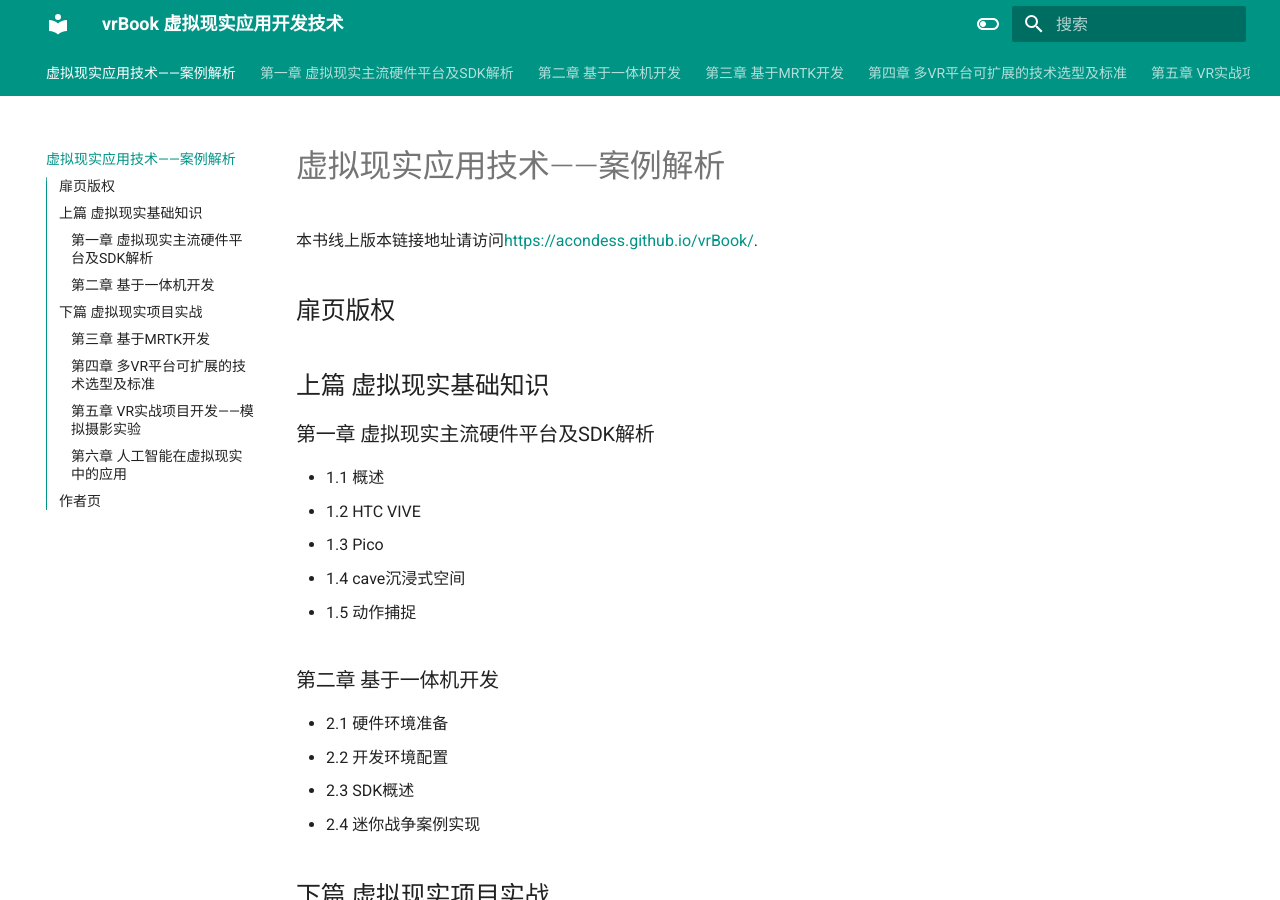
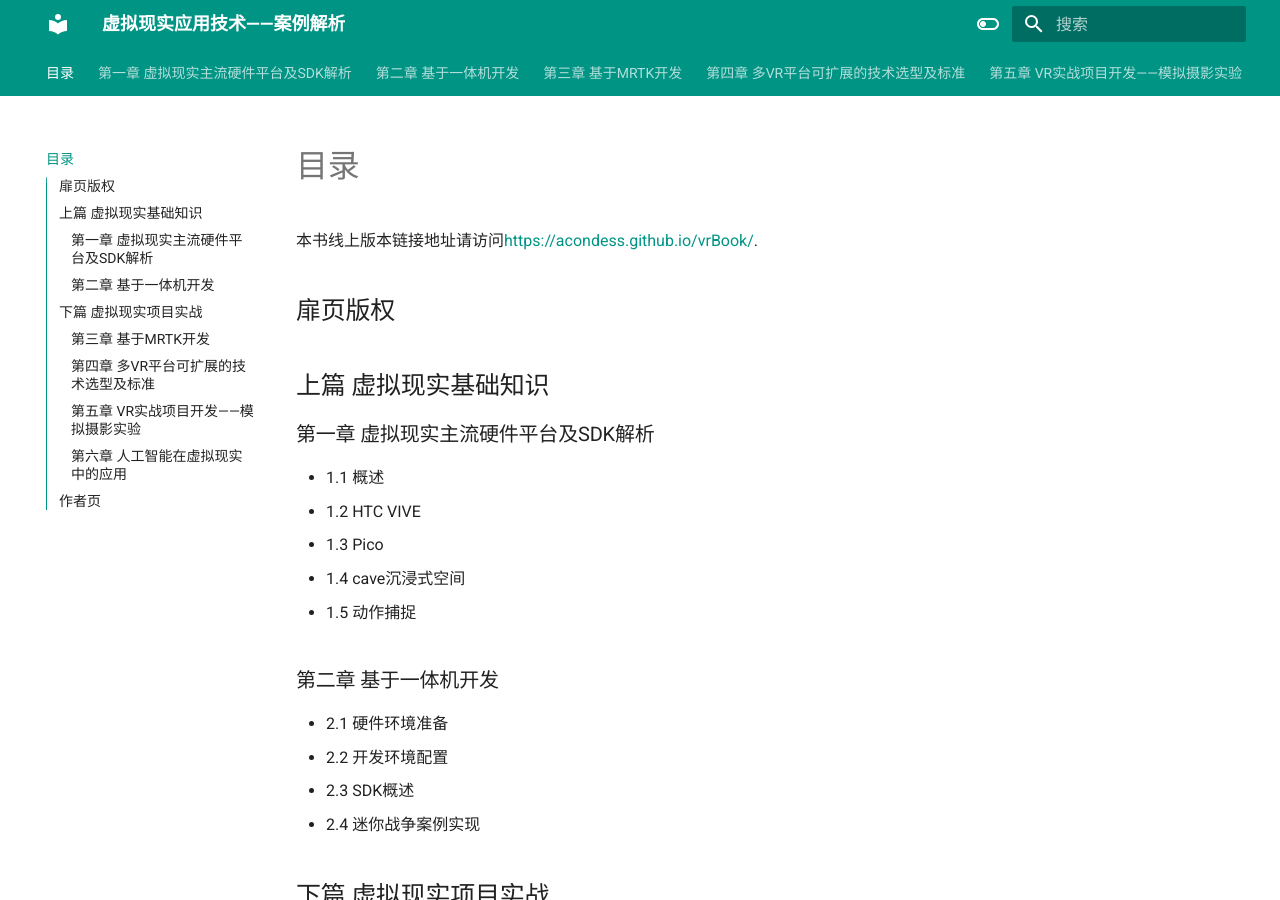
Before and after one commit to acondess/vrBook, an MkDocs documentation site: the page built from docs/index.md, in a window 1280 px wide and 900 px high. Built offline with MkDocs 1.6.1 and Material for MkDocs 9.7.7, drawn with Linux system fonts in a browser that asks for light colours.

Commit message:
start chapter new

```diff
--- a/docs/index.md
+++ b/docs/index.md
@@ -1,4 +1,4 @@
-# 虚拟现实应用技术——案例解析
+# 目录
 
 本书线上版本链接地址请访问[https://acondess.github.io/vrBook/](https://acondess.github.io/vrBook/).
 <!-- For full documentation visit [mkdocs.org](https://www.mkdocs.org). -->
--- a/mkdocs.yml
+++ b/mkdocs.yml
@@ -1,4 +1,4 @@
-site_name: vrBook 虚拟现实应用开发技术
+site_name: 虚拟现实应用技术——案例解析
 
 theme:
   name: material
```
